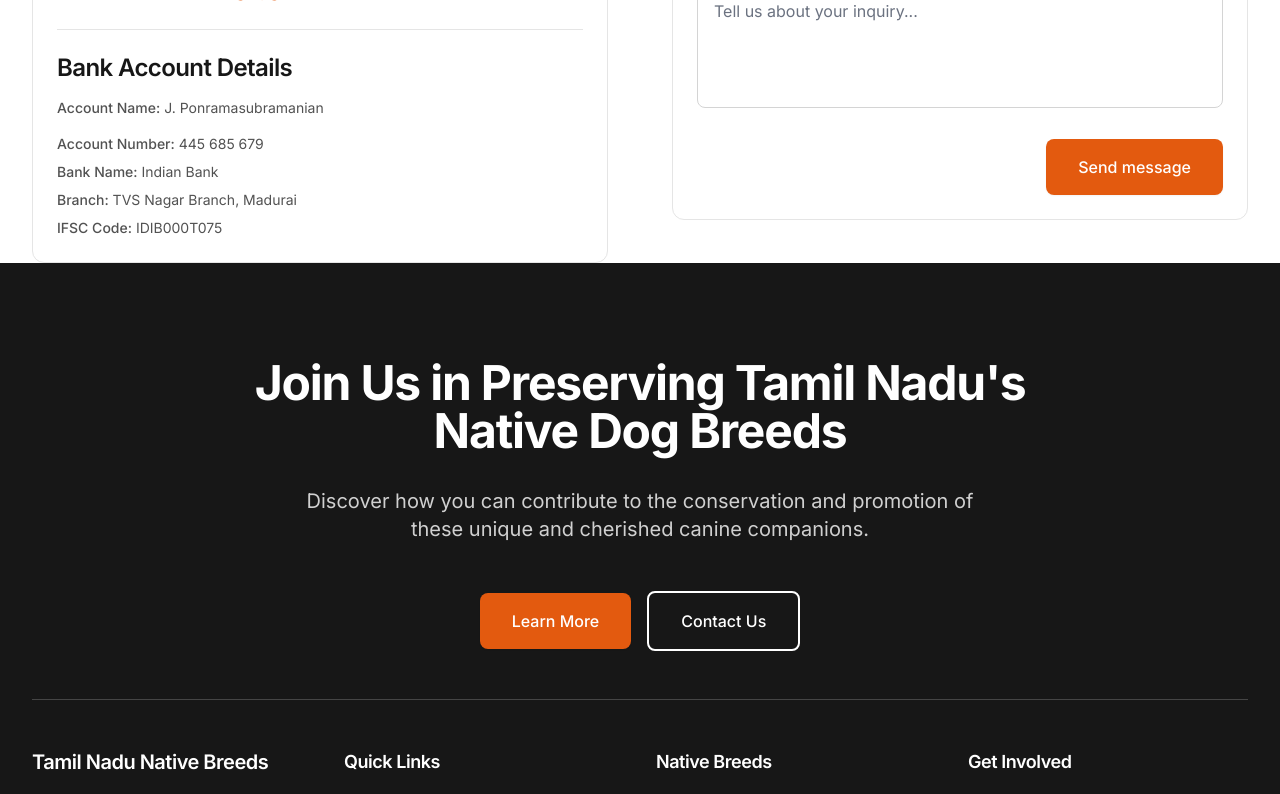
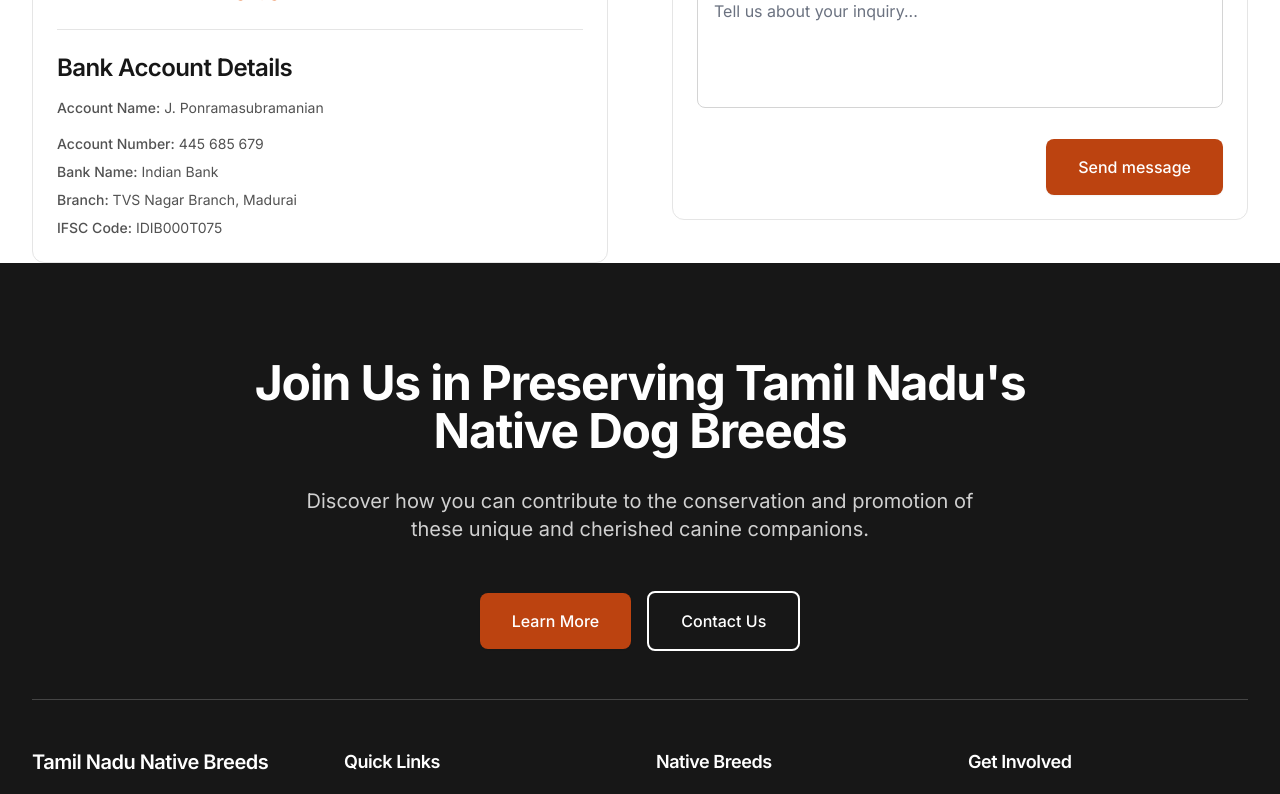
Before and after one commit to kris1590/TamilNaduNativeDog, a Next.js app: page /contact in a window 1280 px wide. Shown: the part 620-1414 px from the top of the page. Built offline with nearby package versions, Linux system fonts and the light colour scheme.

Commit message:
Changin cta style

```diff
--- a/app/components/main-footer.js
+++ b/app/components/main-footer.js
@@ -22,7 +22,7 @@ export default function MainFooter() {
             <Button
               variant="primary"
               size="lg"
-              className="w-full sm:w-auto bg-primary-600 text-black hover:bg-primary-700 hover:text-white"
+              className="w-full sm:w-auto  hover:text-white"
               as={Link}
               href="/about"
             >
--- a/app/components/ui/Button.js
+++ b/app/components/ui/Button.js
@@ -11,9 +11,9 @@ const Button = ({
   const baseClasses = 'inline-flex items-center justify-center font-medium rounded-lg transition-all duration-200 ease-in-out focus:outline-none focus:ring-2 focus:ring-offset-2 disabled:opacity-50 disabled:cursor-not-allowed';
 
   const variants = {
-    primary: 'bg-primary-600 text-white hover:bg-primary-700 focus:ring-primary-500 shadow-sm hover:shadow-md',
+    primary: 'bg-primary-700 text-white hover:bg-primary-600 focus:ring-primary-500 shadow-sm hover:shadow-md hover:text-white',
     secondary: 'bg-neutral-100 text-neutral-900 hover:bg-neutral-200 focus:ring-neutral-500 border border-neutral-300',
-    outline: 'border-2 border-primary-600 text-primary-600 hover:bg-primary-600 hover:text-white focus:ring-primary-500',
+    outline: 'border-2 border-primary-600 text-primary-600 hover:bg-primary-600 hover:text-black focus:ring-primary-500',
     ghost: 'text-neutral-700 hover:bg-neutral-100 focus:ring-neutral-500',
   };
 
```
